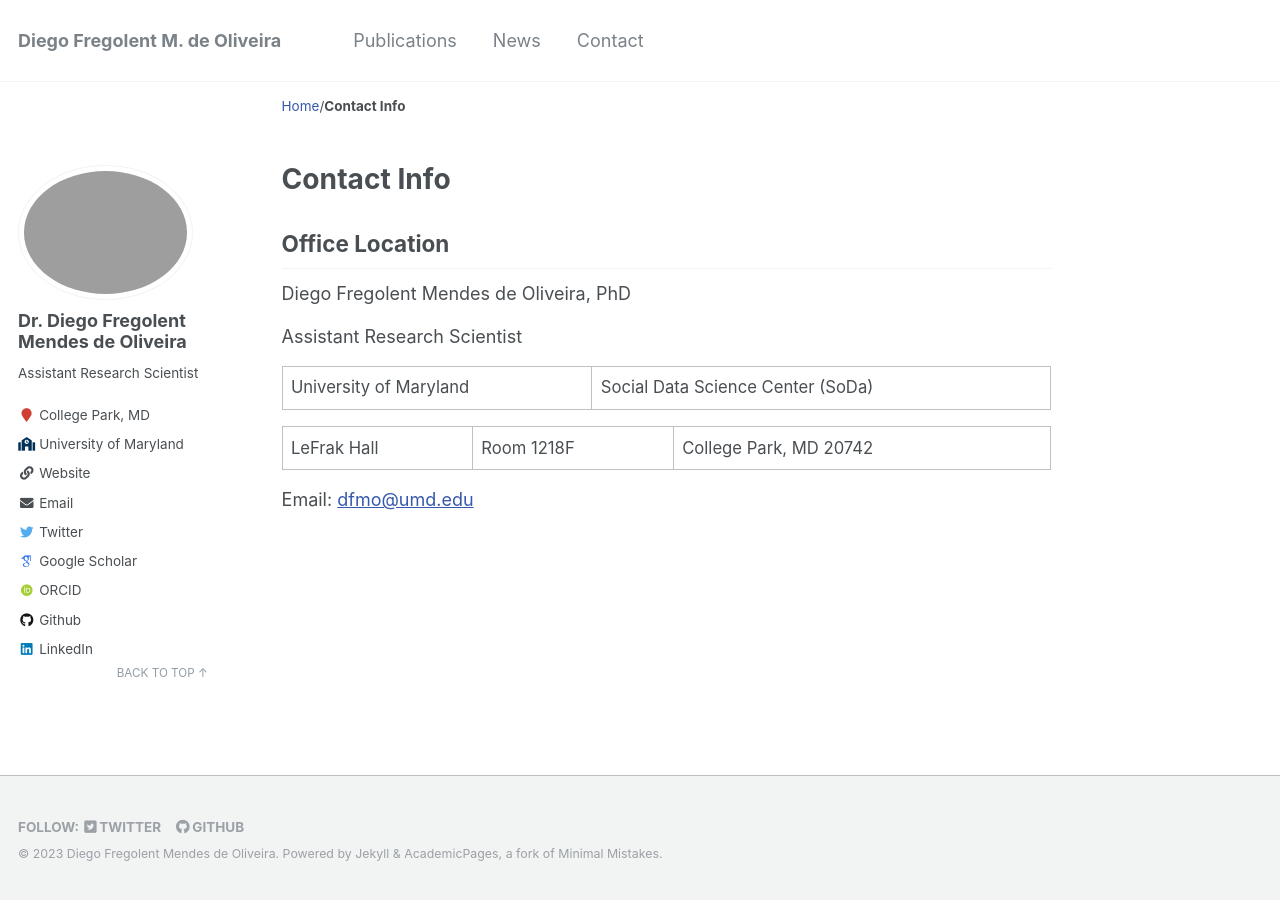
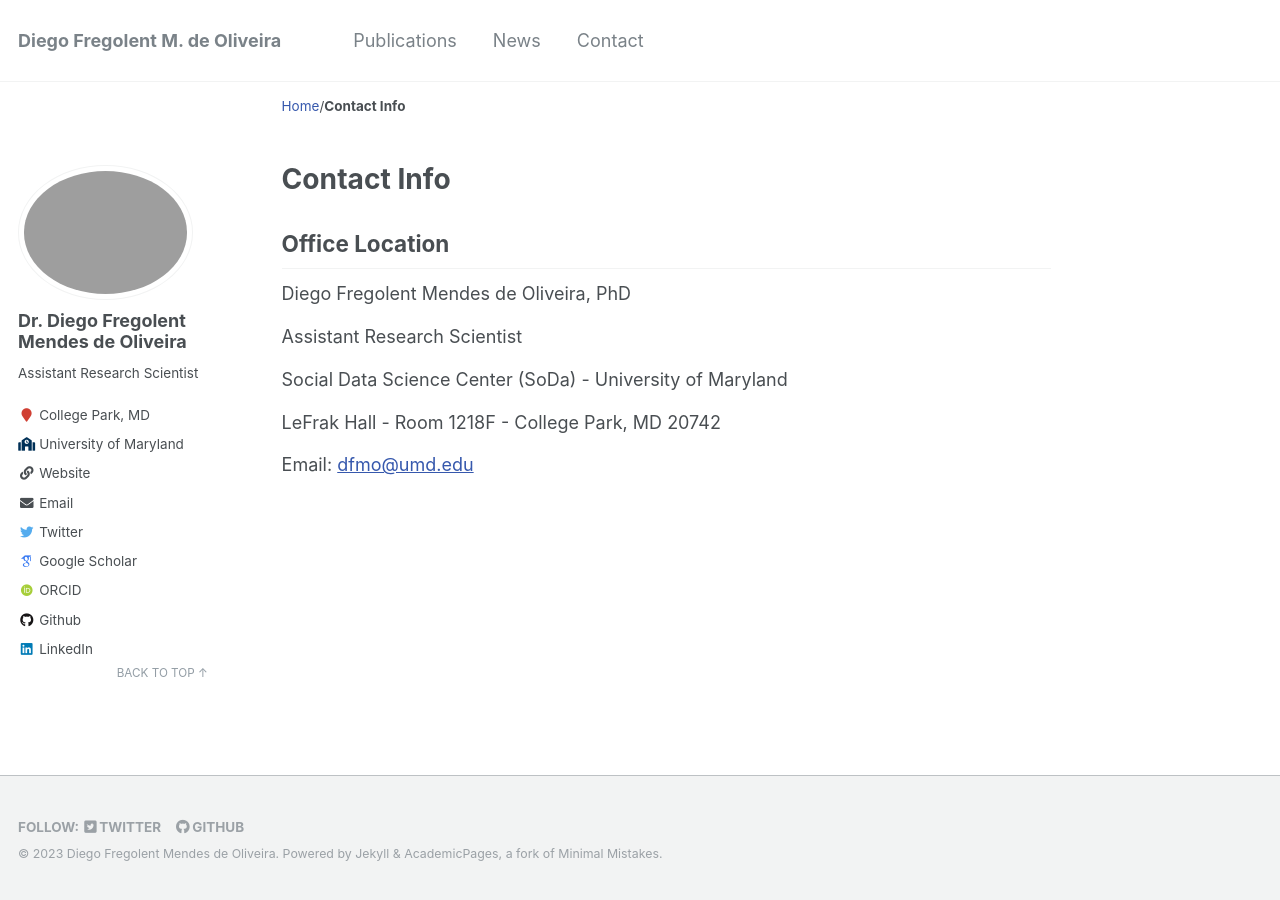
Before and after one commit to fregolente/fregolente.github.io, a Jekyll site: the page built from _pages/contact.md, in a window 1280 px wide. Built offline with Jekyll 4.4.1, drawn with Linux system fonts in a browser that asks for light colours; some web fonts are replaced.

```diff
--- a/_pages/contact.md
+++ b/_pages/contact.md
@@ -9,8 +9,8 @@ Diego Fregolent Mendes de Oliveira, PhD
 
 Assistant Research Scientist
 
-University of Maryland | Social Data Science Center (SoDa)
+Social Data Science Center (SoDa)   - University of Maryland
 
-LeFrak Hall | Room 1218F | College Park, MD 20742
+LeFrak Hall - Room 1218F - College Park, MD 20742
 
 Email: [dfmo@umd.edu](mailto:dfmo@umd.edu)
```
